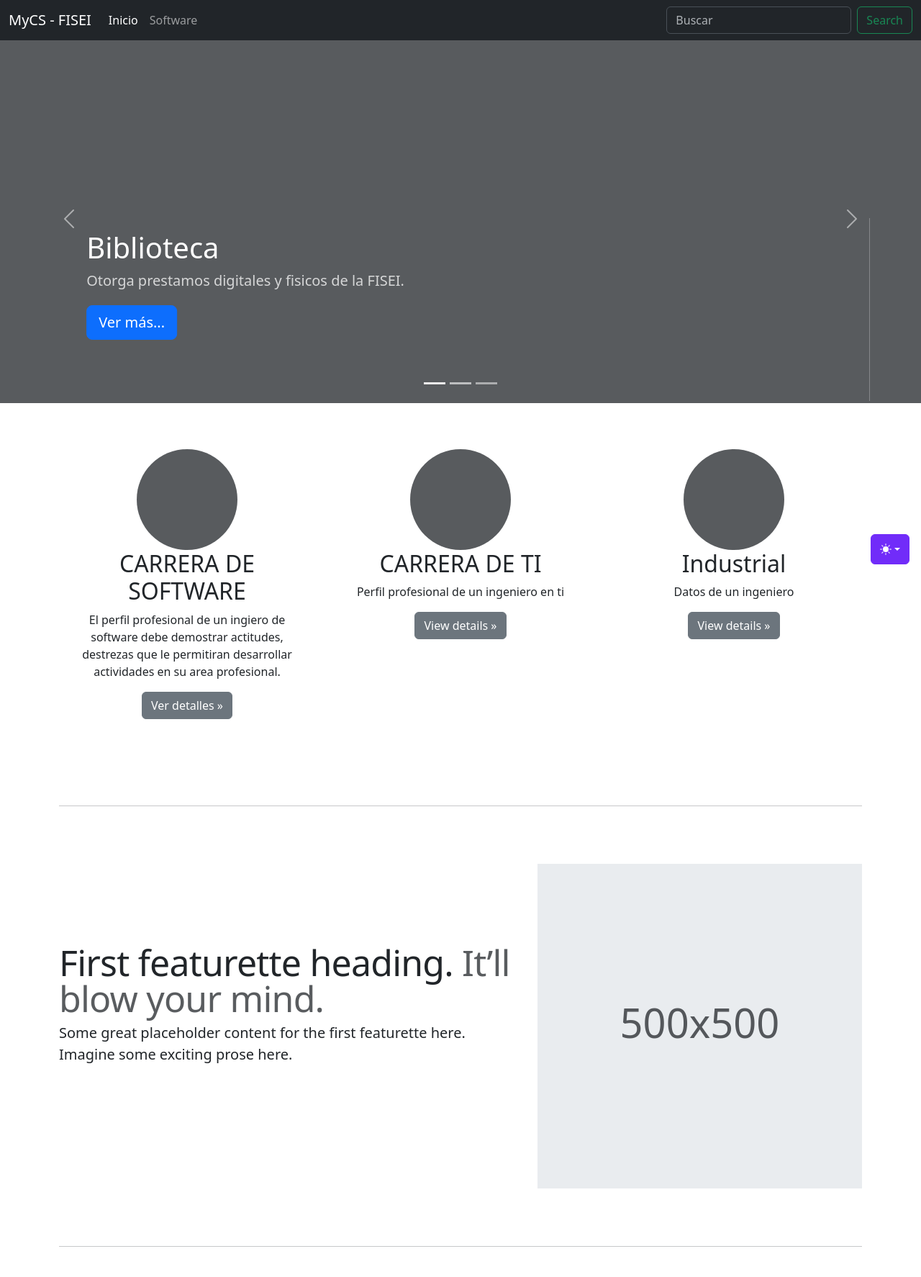
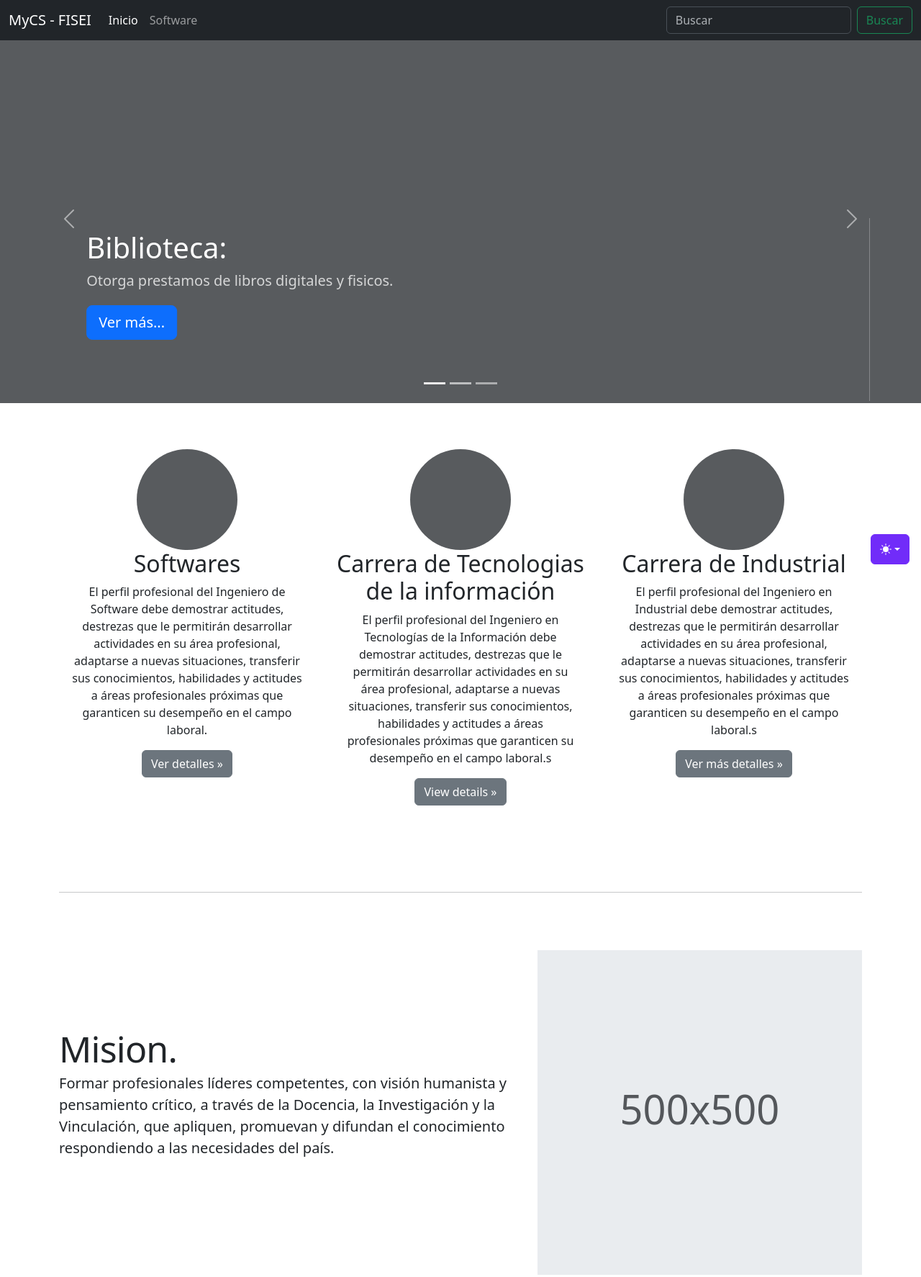
Before and after one commit to Aleduss07/Clase_ComandosBasicosF, a plain HTML site: page index.html in a window 1280 px wide. Shown: the top 1774 px of the page at 72% size. Drawn offline with Linux system fonts and the light colour scheme.

Commit message:
Se agregó misión y visión

```diff
--- a/index.html
+++ b/index.html
@@ -1,5 +1,6 @@
 <!doctype html>
 <html lang="en" data-bs-theme="auto">
+
 <head>
   <meta charset="utf-8">
   <meta name="viewport" content="width=device-width, initial-scale=1">
@@ -20,7 +21,6 @@
   <link rel="manifest" href="../assets/img/favicons/manifest.json">
   <link rel="mask-icon" href="../assets/img/favicons/safari-pinned-tab.svg" color="#712cf9">
   <link rel="icon" href="../assets/img/favicons/favicon.ico">
-<script defer src="../assets/dist/js/bootstrap.bundle.min.js" integrity="sha384-k6d4wzSIapyDyv1kpU366/PK5hCdSbCRGRCMv+eplOQJWyd1fbcAu9OCUj5zNLiq"></script>
   <meta name="theme-color" content="#712cf9">
   <script src="../assets/dist/js/bootstrap.bundle.min.js"></script>
 
@@ -111,55 +111,72 @@
   <!-- Custom styles for this template -->
   <link href="carousel.css" rel="stylesheet">
 </head>
+
 <body>
   <svg xmlns="http://www.w3.org/2000/svg" class="d-none">
     <symbol id="check2" viewBox="0 0 16 16">
-    <path d="M13.854 3.646a.5.5 0 0 1 0 .708l-7 7a.5.5 0 0 1-.708 0l-3.5-3.5a.5.5 0 1 1 .708-.708L6.5 10.293l6.646-6.647a.5.5 0 0 1 .708 0z"/>
+      <path
+        d="M13.854 3.646a.5.5 0 0 1 0 .708l-7 7a.5.5 0 0 1-.708 0l-3.5-3.5a.5.5 0 1 1 .708-.708L6.5 10.293l6.646-6.647a.5.5 0 0 1 .708 0z" />
     </symbol>
     <symbol id="circle-half" viewBox="0 0 16 16">
-    <path d="M8 15A7 7 0 1 0 8 1v14zm0 1A8 8 0 1 1 8 0a8 8 0 0 1 0 16z"/>
+      <path d="M8 15A7 7 0 1 0 8 1v14zm0 1A8 8 0 1 1 8 0a8 8 0 0 1 0 16z" />
     </symbol>
     <symbol id="moon-stars-fill" viewBox="0 0 16 16">
-    <path d="M6 .278a.768.768 0 0 1 .08.858 7.208 7.208 0 0 0-.878 3.46c0 4.021 3.278 7.277 7.318 7.277.527 0 1.04-.055 1.533-.16a.787.787 0 0 1 .81.316.733.733 0 0 1-.031.893A8.349 8.349 0 0 1 8.344 16C3.734 16 0 12.286 0 7.71 0 4.266 2.114 1.312 5.124.06A.752.752 0 0 1 6 .278z"/>
-    <path d="M10.794 3.148a.217.217 0 0 1 .412 0l.387 1.162c.173.518.579.924 1.097 1.097l1.162.387a.217.217 0 0 1 0 .412l-1.162.387a1.734 1.734 0 0 0-1.097 1.097l-.387 1.162a.217.217 0 0 1-.412 0l-.387-1.162A1.734 1.734 0 0 0 9.31 6.593l-1.162-.387a.217.217 0 0 1 0-.412l1.162-.387a1.734 1.734 0 0 0 1.097-1.097l.387-1.162zM13.863.099a.145.145 0 0 1 .274 0l.258.774c.115.346.386.617.732.732l.774.258a.145.145 0 0 1 0 .274l-.774.258a1.156 1.156 0 0 0-.732.732l-.258.774a.145.145 0 0 1-.274 0l-.258-.774a1.156 1.156 0 0 0-.732-.732l-.774-.258a.145.145 0 0 1 0-.274l.774-.258c.346-.115.617-.386.732-.732L13.863.1z"/>
+      <path
+        d="M6 .278a.768.768 0 0 1 .08.858 7.208 7.208 0 0 0-.878 3.46c0 4.021 3.278 7.277 7.318 7.277.527 0 1.04-.055 1.533-.16a.787.787 0 0 1 .81.316.733.733 0 0 1-.031.893A8.349 8.349 0 0 1 8.344 16C3.734 16 0 12.286 0 7.71 0 4.266 2.114 1.312 5.124.06A.752.752 0 0 1 6 .278z" />
+      <path
+        d="M10.794 3.148a.217.217 0 0 1 .412 0l.387 1.162c.173.518.579.924 1.097 1.097l1.162.387a.217.217 0 0 1 0 .412l-1.162.387a1.734 1.734 0 0 0-1.097 1.097l-.387 1.162a.217.217 0 0 1-.412 0l-.387-1.162A1.734 1.734 0 0 0 9.31 6.593l-1.162-.387a.217.217 0 0 1 0-.412l1.162-.387a1.734 1.734 0 0 0 1.097-1.097l.387-1.162zM13.863.099a.145.145 0 0 1 .274 0l.258.774c.115.346.386.617.732.732l.774.258a.145.145 0 0 1 0 .274l-.774.258a1.156 1.156 0 0 0-.732.732l-.258.774a.145.145 0 0 1-.274 0l-.258-.774a1.156 1.156 0 0 0-.732-.732l-.774-.258a.145.145 0 0 1 0-.274l.774-.258c.346-.115.617-.386.732-.732L13.863.1z" />
     </symbol>
     <symbol id="sun-fill" viewBox="0 0 16 16">
-    <path d="M8 12a4 4 0 1 0 0-8 4 4 0 0 0 0 8zM8 0a.5.5 0 0 1 .5.5v2a.5.5 0 0 1-1 0v-2A.5.5 0 0 1 8 0zm0 13a.5.5 0 0 1 .5.5v2a.5.5 0 0 1-1 0v-2A.5.5 0 0 1 8 13zm8-5a.5.5 0 0 1-.5.5h-2a.5.5 0 0 1 0-1h2a.5.5 0 0 1 .5.5zM3 8a.5.5 0 0 1-.5.5h-2a.5.5 0 0 1 0-1h2A.5.5 0 0 1 3 8zm10.657-5.657a.5.5 0 0 1 0 .707l-1.414 1.415a.5.5 0 1 1-.707-.708l1.414-1.414a.5.5 0 0 1 .707 0zm-9.193 9.193a.5.5 0 0 1 0 .707L3.05 13.657a.5.5 0 0 1-.707-.707l1.414-1.414a.5.5 0 0 1 .707 0zm9.193 2.121a.5.5 0 0 1-.707 0l-1.414-1.414a.5.5 0 0 1 .707-.707l1.414 1.414a.5.5 0 0 1 0 .707zM4.464 4.465a.5.5 0 0 1-.707 0L2.343 3.05a.5.5 0 1 1 .707-.707l1.414 1.414a.5.5 0 0 1 0 .708z"/>
+      <path
+        d="M8 12a4 4 0 1 0 0-8 4 4 0 0 0 0 8zM8 0a.5.5 0 0 1 .5.5v2a.5.5 0 0 1-1 0v-2A.5.5 0 0 1 8 0zm0 13a.5.5 0 0 1 .5.5v2a.5.5 0 0 1-1 0v-2A.5.5 0 0 1 8 13zm8-5a.5.5 0 0 1-.5.5h-2a.5.5 0 0 1 0-1h2a.5.5 0 0 1 .5.5zM3 8a.5.5 0 0 1-.5.5h-2a.5.5 0 0 1 0-1h2A.5.5 0 0 1 3 8zm10.657-5.657a.5.5 0 0 1 0 .707l-1.414 1.415a.5.5 0 1 1-.707-.708l1.414-1.414a.5.5 0 0 1 .707 0zm-9.193 9.193a.5.5 0 0 1 0 .707L3.05 13.657a.5.5 0 0 1-.707-.707l1.414-1.414a.5.5 0 0 1 .707 0zm9.193 2.121a.5.5 0 0 1-.707 0l-1.414-1.414a.5.5 0 0 1 .707-.707l1.414 1.414a.5.5 0 0 1 0 .707zM4.464 4.465a.5.5 0 0 1-.707 0L2.343 3.05a.5.5 0 1 1 .707-.707l1.414 1.414a.5.5 0 0 1 0 .708z" />
     </symbol>
   </svg>
 
 
   <div class="dropdown position-fixed bottom-0 end-0 mb-3 me-3 bd-mode-toggle">
-      <button class="btn btn-bd-primary py-2 dropdown-toggle d-flex align-items-center"
-        id="bd-theme"
-        type="button"
-        aria-expanded="false"
-        data-bs-toggle="dropdown"
-
-        aria-label="Toggle theme (auto)">
-  <svg class="bi my-1 theme-icon-active" aria-hidden="true"><use href="#circle-half"></use></svg>
+    <button class="btn btn-bd-primary py-2 dropdown-toggle d-flex align-items-center" id="bd-theme" type="button"
+      aria-expanded="false" data-bs-toggle="dropdown" aria-label="Toggle theme (auto)">
+      <svg class="bi my-1 theme-icon-active" aria-hidden="true">
+        <use href="#circle-half"></use>
+      </svg>
       <span class="visually-hidden" id="bd-theme-text">Toggle theme</span>
     </button>
     <ul class="dropdown-menu dropdown-menu-end shadow" aria-labelledby="bd-theme-text">
       <li>
-    <button type="button" class="dropdown-item d-flex align-items-center" data-bs-theme-value="light" aria-pressed="false">
-      <svg class="bi me-2 opacity-50" aria-hidden="true"><use href="#sun-fill"></use></svg>
+        <button type="button" class="dropdown-item d-flex align-items-center" data-bs-theme-value="light"
+          aria-pressed="false">
+          <svg class="bi me-2 opacity-50" aria-hidden="true">
+            <use href="#sun-fill"></use>
+          </svg>
           Light
-      <svg class="bi ms-auto d-none" aria-hidden="true"><use href="#check2"></use></svg>
+          <svg class="bi ms-auto d-none" aria-hidden="true">
+            <use href="#check2"></use>
+          </svg>
         </button>
       </li>
       <li>
-    <button type="button" class="dropdown-item d-flex align-items-center" data-bs-theme-value="dark" aria-pressed="false">
-      <svg class="bi me-2 opacity-50" aria-hidden="true"><use href="#moon-stars-fill"></use></svg>
+        <button type="button" class="dropdown-item d-flex align-items-center" data-bs-theme-value="dark"
+          aria-pressed="false">
+          <svg class="bi me-2 opacity-50" aria-hidden="true">
+            <use href="#moon-stars-fill"></use>
+          </svg>
           Dark
-      <svg class="bi ms-auto d-none" aria-hidden="true"><use href="#check2"></use></svg>
+          <svg class="bi ms-auto d-none" aria-hidden="true">
+            <use href="#check2"></use>
+          </svg>
         </button>
       </li>
       <li>
-    <button type="button" class="dropdown-item d-flex align-items-center active" data-bs-theme-value="auto" aria-pressed="true">
-      <svg class="bi me-2 opacity-50" aria-hidden="true"><use href="#circle-half"></use></svg>
+        <button type="button" class="dropdown-item d-flex align-items-center active" data-bs-theme-value="auto"
+          aria-pressed="true">
+          <svg class="bi me-2 opacity-50" aria-hidden="true">
+            <use href="#circle-half"></use>
+          </svg>
           Auto
-      <svg class="bi ms-auto d-none" aria-hidden="true"><use href="#check2"></use></svg>
+          <svg class="bi ms-auto d-none" aria-hidden="true">
+            <use href="#check2"></use>
+          </svg>
         </button>
       </li>
     </ul>
@@ -171,7 +188,8 @@
     <nav class="navbar navbar-expand-md navbar-dark fixed-top bg-dark">
       <div class="container-fluid">
         <a class="navbar-brand" href="#">MyCS - FISEI</a>
-      <button class="navbar-toggler" type="button" data-bs-toggle="collapse" data-bs-target="#navbarCollapse" aria-controls="navbarCollapse" aria-expanded="false" aria-label="Toggle navigation">
+        <button class="navbar-toggler" type="button" data-bs-toggle="collapse" data-bs-target="#navbarCollapse"
+          aria-controls="navbarCollapse" aria-expanded="false" aria-label="Toggle navigation">
           <span class="navbar-toggler-icon"></span>
         </button>
         <div class="collapse navbar-collapse" id="navbarCollapse">
@@ -184,8 +202,8 @@
             </li>
           </ul>
           <form class="d-flex" role="search">
-          <input class="form-control me-2" type="search" placeholder="Buscar" aria-label="Buscar">
-          <button class="btn btn-outline-success" type="submit">Search</button>
+            <input class="form-control me-2" type="search" placeholder="Buscar" aria-label="Search">
+            <button class="btn btn-outline-success" type="submit">Buscar</button>
           </form>
         </div>
       </div>
@@ -196,37 +214,48 @@
 
     <div id="myCarousel" class="carousel slide mb-6" data-bs-ride="carousel">
       <div class="carousel-indicators">
-      <button type="button" data-bs-target="#myCarousel" data-bs-slide-to="0" class="active" aria-current="true" aria-label="Slide 1"></button>
+        <button type="button" data-bs-target="#myCarousel" data-bs-slide-to="0" class="active" aria-current="true"
+          aria-label="Slide 1"></button>
         <button type="button" data-bs-target="#myCarousel" data-bs-slide-to="1" aria-label="Slide 2"></button>
         <button type="button" data-bs-target="#myCarousel" data-bs-slide-to="2" aria-label="Slide 3"></button>
       </div>
       <div class="carousel-inner">
         <div class="carousel-item active">
-        <svg class="bd-placeholder-img" width="100%" height="100%" xmlns="http://www.w3.org/2000/svg" aria-hidden="true" preserveAspectRatio="xMidYMid slice"><rect width="100%" height="100%" fill="var(--bs-secondary-color)"/></svg>
+          <svg class="bd-placeholder-img" width="100%" height="100%" xmlns="http://www.w3.org/2000/svg"
+            aria-hidden="true" preserveAspectRatio="xMidYMid slice">
+            <rect width="100%" height="100%" fill="var(--bs-secondary-color)" />
+          </svg>
           <div class="container">
             <div class="carousel-caption text-start">
-            <h1>Biblioteca</h1>
-            <p class="opacity-75">Otorga prestamos digitales y fisicos de la FISEI.</p>
+              <h1>Biblioteca:</h1>
+              <p class="opacity-75">Otorga prestamos de libros digitales y fisicos.</p>
               <p><a class="btn btn-lg btn-primary" href="#">Ver más...</a></p>
             </div>
           </div>
         </div>
         <div class="carousel-item">
-        <svg class="bd-placeholder-img" width="100%" height="100%" xmlns="http://www.w3.org/2000/svg" aria-hidden="true" preserveAspectRatio="xMidYMid slice"><rect width="100%" height="100%" fill="var(--bs-secondary-color)"/></svg>
+          <svg class="bd-placeholder-img" width="100%" height="100%" xmlns="http://www.w3.org/2000/svg"
+            aria-hidden="true" preserveAspectRatio="xMidYMid slice">
+            <rect width="100%" height="100%" fill="var(--bs-secondary-color)" />
+          </svg>
           <div class="container">
             <div class="carousel-caption">
-            <h1>CTT - Talleres Tecnológicos</h1>
-            <p>Oferta de capacitación en áreas técnicas. Y asesoría en proyectos de investigación.</p>
+              <h1>CTT - Talleres tecnologicos</h1>
+              <p>Oferta de cursos y de capacion en áreas técnicas. Y asesoría en proyectos de investigación.</p>
               <p><a class="btn btn-lg btn-primary" href="#">Ver más...</a></p>
             </div>
           </div>
         </div>
         <div class="carousel-item">
-        <svg class="bd-placeholder-img" width="100%" height="100%" xmlns="http://www.w3.org/2000/svg" aria-hidden="true" preserveAspectRatio="xMidYMid slice"><rect width="100%" height="100%" fill="var(--bs-secondary-color)"/></svg>
+          <svg class="bd-placeholder-img" width="100%" height="100%" xmlns="http://www.w3.org/2000/svg"
+            aria-hidden="true" preserveAspectRatio="xMidYMid slice">
+            <rect width="100%" height="100%" fill="var(--bs-secondary-color)" />
+          </svg>
           <div class="container">
             <div class="carousel-caption text-end">
-            <h1>ADMINISTRACION DE REDES.</h1>
-            <p>Soporte técnico a estudiantes, docentes y personal administrativo. Prestamo de equipos.</p>
+              <h1>Administración de redes.</h1>
+              <p>Soporte técnico a estudiantes, docentes y personal administrativo. Presstamo de equipos para prácticas
+                de laboratorio.</p>
               <p><a class="btn btn-lg btn-primary" href="#">Ver más...</a></p>
             </div>
           </div>
@@ -249,25 +278,38 @@
 
     <div class="container marketing">
 
+
       <!-- Three columns of text below the carousel -->
       <div class="row">
         <div class="col-lg-4">
-        <svg class="bd-placeholder-img rounded-circle" width="140" height="140" xmlns="http://www.w3.org/2000/svg" role="img" aria-label="Placeholder" preserveAspectRatio="xMidYMid slice"><title>Placeholder</title><rect width="100%" height="100%" fill="var(--bs-secondary-color)"/></svg>
-        <h2 class="fw-normal">CARRERA DE SOFTWARE</h2>
-        <p>El perfil profesional de un ingiero de software debe demostrar actitudes, destrezas que le permitiran desarrollar actividades en su area profesional.</p>
+          <svg class="bd-placeholder-img rounded-circle" width="140" height="140" xmlns="http://www.w3.org/2000/svg"
+            role="img" aria-label="Placeholder" preserveAspectRatio="xMidYMid slice">
+            <title>Placeholder</title>
+            <rect width="100%" height="100%" fill="var(--bs-secondary-color)" />
+          </svg>
+          <h2 class="fw-normal">Softwares</h2>
+          <p>El perfil profesional del Ingeniero de Software debe demostrar actitudes, destrezas que le permitirán desarrollar actividades en su área profesional, adaptarse a nuevas situaciones, transferir sus conocimientos, habilidades y actitudes a áreas profesionales próximas que garanticen su desempeño en el campo laboral.          </p>
           <p><a class="btn btn-secondary" href="#">Ver detalles &raquo;</a></p>
         </div><!-- /.col-lg-4 -->
         <div class="col-lg-4">
-        <svg class="bd-placeholder-img rounded-circle" width="140" height="140" xmlns="http://www.w3.org/2000/svg" role="img" aria-label="Placeholder" preserveAspectRatio="xMidYMid slice"><title>Placeholder</title><rect width="100%" height="100%" fill="var(--bs-secondary-color)"/></svg>
-        <h2 class="fw-normal">CARRERA DE TI</h2>
-        <p>Perfil profesional de un ingeniero en ti</p>
+          <svg class="bd-placeholder-img rounded-circle" width="140" height="140" xmlns="http://www.w3.org/2000/svg"
+            role="img" aria-label="Placeholder" preserveAspectRatio="xMidYMid slice">
+            <title>Placeholder</title>
+            <rect width="100%" height="100%" fill="var(--bs-secondary-color)" />
+          </svg>
+          <h2 class="fw-normal">Carrera de Tecnologias de la información</h2>
+          <p>El perfil profesional del Ingeniero en Tecnologías de la Información debe demostrar actitudes, destrezas que le permitirán desarrollar actividades en su área profesional, adaptarse a nuevas situaciones, transferir sus conocimientos, habilidades y actitudes a áreas profesionales próximas que garanticen su desempeño en el campo laboral.s       </p>
           <p><a class="btn btn-secondary" href="#">View details &raquo;</a></p>
         </div><!-- /.col-lg-4 -->
         <div class="col-lg-4">
-        <svg class="bd-placeholder-img rounded-circle" width="140" height="140" xmlns="http://www.w3.org/2000/svg" role="img" aria-label="Placeholder" preserveAspectRatio="xMidYMid slice"><title>Placeholder</title><rect width="100%" height="100%" fill="var(--bs-secondary-color)"/></svg>
-        <h2 class="fw-normal">Industrial</h2>
-        <p>Datos de un ingeniero</p>
-        <p><a class="btn btn-secondary" href="#">View details &raquo;</a></p>
+          <svg class="bd-placeholder-img rounded-circle" width="140" height="140" xmlns="http://www.w3.org/2000/svg"
+            role="img" aria-label="Placeholder" preserveAspectRatio="xMidYMid slice">
+            <title>Placeholder</title>
+            <rect width="100%" height="100%" fill="var(--bs-secondary-color)" />
+          </svg>
+          <h2 class="fw-normal">Carrera de Industrial</h2>
+          <p>El perfil profesional del Ingeniero en Industrial debe demostrar actitudes, destrezas que le permitirán desarrollar actividades en su área profesional, adaptarse a nuevas situaciones, transferir sus conocimientos, habilidades y actitudes a áreas profesionales próximas que garanticen su desempeño en el campo laboral.s       </p>
+          <p><a class="btn btn-secondary" href="#">Ver más detalles &raquo;</a></p>
         </div><!-- /.col-lg-4 -->
       </div><!-- /.row -->
 
@@ -278,11 +320,17 @@
 
       <div class="row featurette">
         <div class="col-md-7">
-        <h2 class="featurette-heading fw-normal lh-1">First featurette heading. <span class="text-body-secondary">It’ll blow your mind.</span></h2>
-        <p class="lead">Some great placeholder content for the first featurette here. Imagine some exciting prose here.</p>
+          <h2 class="featurette-heading fw-normal lh-1">Mision.</h2>
+          <p class="lead">Formar profesionales líderes competentes, con visión humanista y pensamiento crítico, a través de la Docencia, la Investigación y la Vinculación, que apliquen, promuevan y difundan el conocimiento respondiendo a las necesidades del país.</p>
         </div>
         <div class="col-md-5">
-        <svg class="bd-placeholder-img bd-placeholder-img-lg featurette-image img-fluid mx-auto" width="500" height="500" xmlns="http://www.w3.org/2000/svg" role="img" aria-label="Placeholder: 500x500" preserveAspectRatio="xMidYMid slice"><title>Placeholder</title><rect width="100%" height="100%" fill="var(--bs-secondary-bg)"/><text x="50%" y="50%" fill="var(--bs-secondary-color)" dy=".3em">500x500</text></svg>
+          <svg class="bd-placeholder-img bd-placeholder-img-lg featurette-image img-fluid mx-auto" width="500"
+            height="500" xmlns="http://www.w3.org/2000/svg" role="img" aria-label="Placeholder: 500x500"
+            preserveAspectRatio="xMidYMid slice">
+            <title>Placeholder</title>
+            <rect width="100%" height="100%" fill="var(--bs-secondary-bg)" /><text x="50%" y="50%"
+              fill="var(--bs-secondary-color)" dy=".3em">500x500</text>
+          </svg>
         </div>
       </div>
 
@@ -290,11 +338,17 @@
 
       <div class="row featurette">
         <div class="col-md-7 order-md-2">
-        <h2 class="featurette-heading fw-normal lh-1">Oh yeah, it’s that good. <span class="text-body-secondary">See for yourself.</span></h2>
-        <p class="lead">Another featurette? Of course. More placeholder content here to give you an idea of how this layout would work with some actual real-world content in place.</p>
+          <h2 class="featurette-heading fw-normal lh-1">Vision.</h2>
+          <p class="lead">La Facultad de Ingeniería en Sistemas, Electrónica e industrial de la Universidad Técnica de Ambato, por sus niveles de excelencia, se constituirá como un centro de formación superior con liderazgo y proyección nacional e internacional.</p>
         </div>
         <div class="col-md-5 order-md-1">
-        <svg class="bd-placeholder-img bd-placeholder-img-lg featurette-image img-fluid mx-auto" width="500" height="500" xmlns="http://www.w3.org/2000/svg" role="img" aria-label="Placeholder: 500x500" preserveAspectRatio="xMidYMid slice"><title>Placeholder</title><rect width="100%" height="100%" fill="var(--bs-secondary-bg)"/><text x="50%" y="50%" fill="var(--bs-secondary-color)" dy=".3em">500x500</text></svg>
+          <svg class="bd-placeholder-img bd-placeholder-img-lg featurette-image img-fluid mx-auto" width="500"
+            height="500" xmlns="http://www.w3.org/2000/svg" role="img" aria-label="Placeholder: 500x500"
+            preserveAspectRatio="xMidYMid slice">
+            <title>Placeholder</title>
+            <rect width="100%" height="100%" fill="var(--bs-secondary-bg)" /><text x="50%" y="50%"
+              fill="var(--bs-secondary-color)" dy=".3em">500x500</text>
+          </svg>
         </div>
       </div>
 
@@ -302,11 +356,20 @@
 
       <div class="row featurette">
         <div class="col-md-7">
-        <h2 class="featurette-heading fw-normal lh-1">And lastly, this one. <span class="text-body-secondary">Checkmate.</span></h2>
-        <p class="lead">And yes, this is the last block of representative placeholder content. Again, not really intended to be actually read, simply here to give you a better view of what this would look like with some actual content. Your content.</p>
+          <h2 class="featurette-heading fw-normal lh-1">And lastly, this one. <span
+              class="text-body-secondary">Checkmate.</span></h2>
+          <p class="lead">And yes, this is the last block of representative placeholder content. Again, not really
+            intended to be actually read, simply here to give you a better view of what this would look like with some
+            actual content. Your content.</p>
         </div>
         <div class="col-md-5">
-        <svg class="bd-placeholder-img bd-placeholder-img-lg featurette-image img-fluid mx-auto" width="500" height="500" xmlns="http://www.w3.org/2000/svg" role="img" aria-label="Placeholder: 500x500" preserveAspectRatio="xMidYMid slice"><title>Placeholder</title><rect width="100%" height="100%" fill="var(--bs-secondary-bg)"/><text x="50%" y="50%" fill="var(--bs-secondary-color)" dy=".3em">500x500</text></svg>
+          <svg class="bd-placeholder-img bd-placeholder-img-lg featurette-image img-fluid mx-auto" width="500"
+            height="500" xmlns="http://www.w3.org/2000/svg" role="img" aria-label="Placeholder: 500x500"
+            preserveAspectRatio="xMidYMid slice">
+            <title>Placeholder</title>
+            <rect width="100%" height="100%" fill="var(--bs-secondary-bg)" /><text x="50%" y="50%"
+              fill="var(--bs-secondary-color)" dy=".3em">500x500</text>
+          </svg>
         </div>
       </div>
 
@@ -320,10 +383,11 @@
   <!-- FOOTER -->
   <footer class="container">
     <p class="float-end"><a href="#">Regresar al inicio</a></p>
-    <p>&copy; 2025 UTA-FISEI &middot; <a href="#">Privacidad</a> &middot; <a href="#">Términos</a></p>
+    <p>&copy; Johan Kiramman, Inc. &middot; <a href="#">Privacidad</a> &middot; <a href="#">Terminos y condiciones</a></p>
   </footer>
 </main>
 
 
 </body>
+
 </html>
```
Lines whose indentation alone changed are shown as unchanged.
